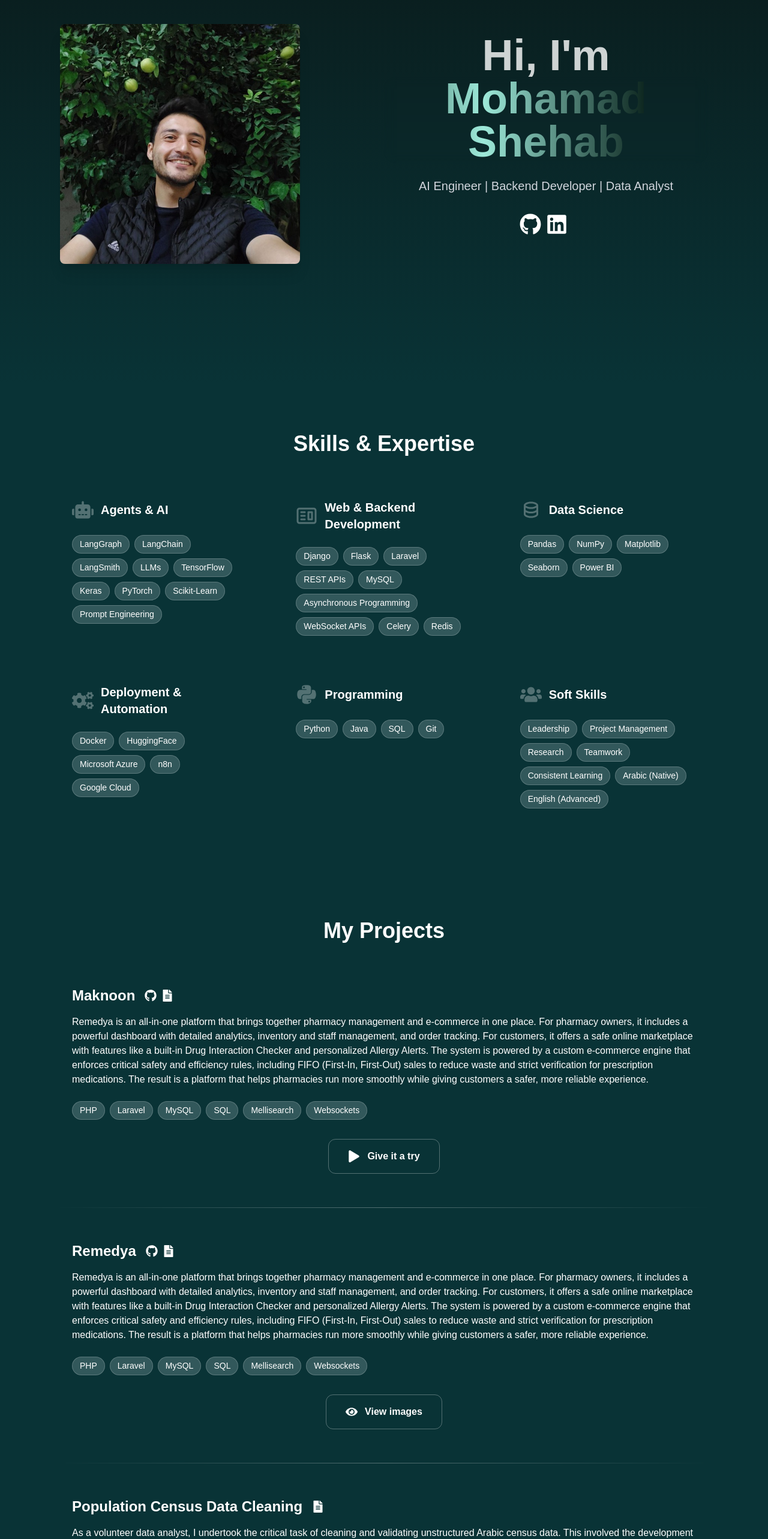
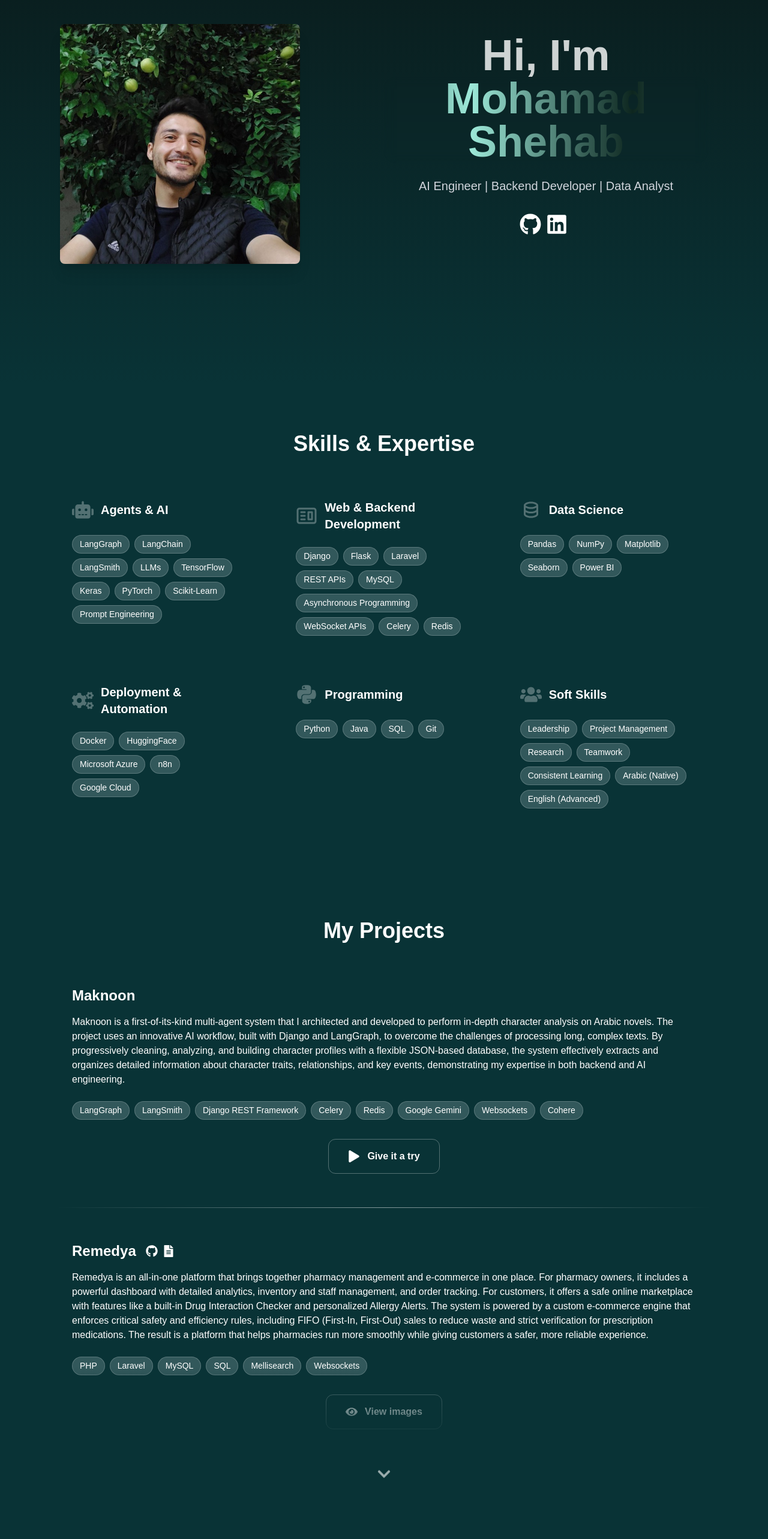
Before and after one commit to mohamadtshehab/portfolio, a Next.js app: page / in a window 1280 px wide. Shown: the part 160-2726 px from the top of the page at 60% size. Built offline with nearby package versions, Linux system fonts and the light colour scheme.

Commit message:
kind of finished?

```diff
--- a/src/app/components/Projects/MainComponents/ProjectCard.tsx
+++ b/src/app/components/Projects/MainComponents/ProjectCard.tsx
@@ -14,7 +14,11 @@ interface ProjectCardProps {
   telegramUrl?: string;
   colabUrl?: string;
   interactive?: boolean;
+  note?: string;
 }
+
+// Global state to track if user has seen the note across all projects
+let globalHasSeenNote = false;
 
 const ProjectCard = ({
   title,
@@ -29,6 +33,7 @@ const ProjectCard = ({
 }: ProjectCardProps) => {
   const [showInteractive, setShowInteractive] = useState(false);
   const [animate, setAnimate] = useState(false);
+  const [showNote, setShowNote] = useState(false);
   const interactiveRef = useRef<HTMLDivElement>(null);
 
   // Animation control for interactive section
@@ -41,6 +46,16 @@ const ProjectCard = ({
   }, [showInteractive]);
 
   const handleTryClick = () => {
+    if (interactive && !globalHasSeenNote) {
+      setShowNote(true);
+    } else {
+      setShowInteractive(true);
+    }
+  };
+
+  const handleNoteAcknowledge = () => {
+    setShowNote(false);
+    globalHasSeenNote = true;
     setShowInteractive(true);
   };
 
@@ -107,7 +122,7 @@ const ProjectCard = ({
           </div>
         </div>
 
-        {!showInteractive ? (
+        {!showInteractive && !showNote ? (
           <>
             <p className="text-white mb-6" dangerouslySetInnerHTML={{ __html: description.replace(/<a /g, `<a class="${styles.link}" `) }} />
 
@@ -142,6 +157,44 @@ const ProjectCard = ({
               </button>
             </div>
           </>
+        ) : showNote ? (
+          <div className="text-center py-8">
+            <div className="bg-white/10 backdrop-blur-sm rounded-lg p-6 max-w-2xl mx-auto border border-white/20">
+              <div className="mb-4">
+                <div className="w-16 h-16 mx-auto mb-4 bg-transparent border-2 border-white/30 rounded-full flex items-center justify-center">
+                  <FaPlay className="text-2xl text-white/80" />
+                </div>
+                <h3 className="text-xl font-semibold text-white mb-3">Interactive Showcase</h3>
+              </div>
+
+              <div className="text-white/90 text-left space-y-3 mb-6">
+                <p>
+                  This interactive showcase represents just a <span className="text-white font-semibold underline">core part</span> of the complete project experience.
+                </p>
+                <p>
+                  While it demonstrates the main functionality and gives you a hands-on feel for the project&apos;s capabilities,
+                  it doesn&apos;t capture the full scope, context, and comprehensive features that make up the entire solution.
+                  This applies to all interactive showcases in this portfolio.
+                </p>
+              </div>
+
+              <div className="flex gap-3 justify-center">
+                <button
+                  onClick={handleNoteAcknowledge}
+                  className="custom-button"
+                >
+                  <FaPlay className="text-lg" />
+                  <span className="font-semibold">Continue to Showcase</span>
+                </button>
+                <button
+                  onClick={() => setShowNote(false)}
+                  className="custom-button"
+                >
+                  Go Back
+                </button>
+              </div>
+            </div>
+          </div>
         ) : (
           <div
             ref={interactiveRef}
--- a/src/app/components/Projects/MainComponents/Projects.tsx
+++ b/src/app/components/Projects/MainComponents/Projects.tsx
@@ -1,9 +1,12 @@
 'use client';
+import { useState } from 'react';
 import ProjectCard from './ProjectCard';
 import projects from './projectsInfo';
-
+import { FaChevronDown } from 'react-icons/fa';
 
 const Projects = () => {
+  const [showAllProjects, setShowAllProjects] = useState(false);
+
   return (
     <section id="projects" className="py-20 relative bg-theme ">
       <div className="max-w-6xl mx-auto px-4 sm:px-6 lg:px-8">
@@ -12,15 +15,43 @@ const Projects = () => {
         </h2>
 
         <div className="space-y-8">
-          {projects.map((project, index) => (
-            <div key={index}>
-              <ProjectCard {...project} />
+          {/* First Two Projects - Always Visible with Fade Effect */}
+          <div className="space-y-8">
+            <ProjectCard {...projects[0]} />
+            <div className="w-full h-px bg-gradient-to-r from-transparent via-white to-transparent opacity-50"></div>
+            <div className="relative">
+              <ProjectCard {...projects[1]} />
+              {/* Fade overlay */}
+              <div className="absolute bottom-0 left-0 right-0 h-32 bg-gradient-to-t from-theme to-transparent pointer-events-none"></div>
+            </div>
+          </div>
 
-              {index < projects.length - 1 && (
-                <div className="w-full h-px bg-gradient-to-r from-transparent via-white to-transparent opacity-30 my-8"></div>
-              )}
+          {/* Arrow Button */}
+          <div className="flex justify-center">
+            <button
+              onClick={() => setShowAllProjects(!showAllProjects)}
+              className="p-3 rounded-full hover:bg-white/10 transition-colors group"
+              title={showAllProjects ? 'Show Less' : `View All Projects (${projects.length - 2} more)`}
+            >
+              <FaChevronDown
+                className={`text-2xl text-white/60 transition-all duration-300 ${
+                  showAllProjects ? 'rotate-180' : 'animate-bounce'
+                } group-hover:text-white/80`}
+              />
+            </button>
+          </div>
+
+          {/* Additional Projects - Conditional */}
+          {showAllProjects && (
+            <div className="space-y-8">
+              {projects.slice(2).map((project, index) => (
+                <div key={index + 1}>
+                  <div className="w-full h-px bg-gradient-to-r from-transparent via-white to-transparent opacity-50 my-8"></div>
+                  <ProjectCard {...project} />
+                </div>
+              ))}
             </div>
-          ))}
+          )}
         </div>
       </div>
     </section>
--- a/src/app/components/Projects/MainComponents/projectsInfo.tsx
+++ b/src/app/components/Projects/MainComponents/projectsInfo.tsx
@@ -9,15 +9,12 @@ import Maknoon from '../Maknoon/index';
 const projects = [
     {
       title: 'Maknoon',
-      description: `Remedya is an all-in-one platform that brings together pharmacy management and e-commerce in one place.
-      For pharmacy owners, it includes a powerful dashboard with detailed analytics, inventory and staff management, and order tracking.
-      For customers, it offers a safe online marketplace with features like a built-in Drug Interaction Checker and personalized Allergy Alerts.
-      The system is powered by a custom e-commerce engine that enforces critical safety and efficiency rules, including
-      FIFO (First-In, First-Out) sales to reduce waste and strict verification for prescription medications.
-      The result is a platform that helps pharmacies run more smoothly while giving customers a safer, more reliable experience.`,
-      technologies: ['PHP', 'Laravel', 'MySQL', 'SQL', 'Mellisearch', 'Websockets', ],
-      githubUrl: 'https://github.com/mohamadtshehab/PROJECT-1',
-      docUrl: 'https://drive.google.com/file/d/1h44eCRw7MZmIHlKdecxkiyCyDWjDSbi9/view?usp=sharing',
+      description: `Maknoon is a first-of-its-kind multi-agent system that I architected and developed to perform in-depth character
+      analysis on Arabic novels. The project uses an innovative AI workflow, built with Django and LangGraph,
+      to overcome the challenges of processing long, complex texts. By progressively cleaning, analyzing, and building character
+      profiles with a flexible JSON-based database, the system effectively extracts and organizes detailed information about
+      character traits, relationships, and key events, demonstrating my expertise in both backend and AI engineering.`,
+      technologies: ['LangGraph', 'LangSmith', 'Django REST Framework', 'Celery', 'Redis', 'Google Gemini', 'Websockets', 'Cohere'],
       interactiveComponent: <Maknoon />,
       interactive: true
     },
--- a/src/app/components/Projects/Maknoon/CharacterProfile.tsx
+++ b/src/app/components/Projects/Maknoon/CharacterProfile.tsx
@@ -2,19 +2,19 @@ import { ArrowLeft } from '@phosphor-icons/react';
 
 const CharacterProfile = ({ character, onBack, onShowNetwork }) => {
   return (
-    <div className="fixed inset-0 z-50 bg-[#111827] text-white animate-fadeIn flex flex-col">
+    <div className="fixed inset-0 z-50 bg-theme-100 text-white animate-fadeIn flex flex-col">
       <div className="p-8 flex-1 overflow-y-auto">
         <div className="flex justify-between items-start mb-6">
           <button
             onClick={onBack}
-            className="flex items-center gap-2 px-4 py-2 bg-blue-600 hover:bg-blue-700 rounded-md transition-colors"
+            className="custom-button"
           >
             <ArrowLeft size={20} />
             Back to Novel
           </button>
           <button
             onClick={() => onShowNetwork(character.id)}
-            className="px-5 py-2.5 bg-green-600 hover:bg-green-700 rounded-md transition-colors"
+            className="custom-button"
           >
             Show Network
           </button>
--- a/src/app/components/Projects/Maknoon/index.tsx
+++ b/src/app/components/Projects/Maknoon/index.tsx
@@ -19,12 +19,14 @@ export default function ReaderScreen() {
   const [activeNetworkElements, setActiveNetworkElements] = useState<ElementDefinition[] | null>(null);
   // Gate: whether the reader has finished reading
   const [hasFinishedReading, setHasFinishedReading] = useState(false);
+  // Note visibility state
+  const [showNote, setShowNote] = useState(true);
 
   // Memoize the global network data so it's only calculated once
   const globalNetworkElements = useMemo(() => generateNetworkElements(), []);
 
   const handleSelectCharacter = (character: Character) => {
-    if (!hasFinishedReading) return;
+    if (!hasFinishedReading || showNote) return;
     setSelectedCharacter(character);
     if (window.innerWidth < 768) {
       setSidebarOpen(false);
@@ -37,12 +39,12 @@ export default function ReaderScreen() {
 
   // --- NEW NETWORK HANDLERS ---
   const handleShowGlobalNetwork = () => {
-    if (!hasFinishedReading) return;
+    if (!hasFinishedReading || showNote) return;
     setActiveNetworkElements(globalNetworkElements);
   };
 
   const handleShowCharacterNetwork = (characterId: string) => {
-    if (!hasFinishedReading) return;
+    if (!hasFinishedReading || showNote) return;
     const elements = generateSingleCharacterNetwork(characterId);
     setActiveNetworkElements(elements);
   };
@@ -54,7 +56,7 @@ export default function ReaderScreen() {
   // Scroll detection for reading completion
   useEffect(() => {
     const scrollContainer = scrollContainerRef.current;
-    if (!scrollContainer) return;
+    if (!scrollContainer || showNote) return;
 
     const handleScroll = () => {
       const { scrollTop, scrollHeight, clientHeight } = scrollContainer as HTMLDivElement;
@@ -70,12 +72,31 @@ export default function ReaderScreen() {
     return () => {
       scrollContainer.removeEventListener('scroll', handleScroll);
     };
-  }, []);
+  }, [showNote]);
 
   return (
     <div className="relative flex min-h-screen w-full flex-col bg-neutral-50 font-sans text-neutral-800">
+      {/* Note overlay */}
+      {showNote && (
+        <div
+          className="absolute top-4 left-1/2 transform -translate-x-1/2 z-50 bg-theme-100 text-white p-4 rounded-lg shadow-lg max-w-md mx-4 cursor-pointer"
+          onClick={() => setShowNote(false)}
+        >
+          <div className="flex items-start gap-3">
+            <div className="flex-shrink-0 w-6 h-6 bg-white/20 rounded-full flex items-center justify-center">
+              <span className="text-sm">ℹ️</span>
+            </div>
+            <div className="text-sm">
+              <p className="font-semibold mb-1">Note:</p>
+              <p>This interactive demo uses a real story to demonstrate the project&apos;s capabilities. Character names have been changed to protect privacy while maintaining the narrative flow.</p>
+              <p><b>Click on me to start the demo.</b></p>
+            </div>
+          </div>
+        </div>
+      )}
+
       <div className="flex h-screen max-h-screen overflow-hidden">
-        {hasFinishedReading && (
+        {hasFinishedReading && !showNote && (
           <Sidebar
             isSidebarOpen={isSidebarOpen}
             profiles={characterProfiles}
@@ -85,12 +106,12 @@ export default function ReaderScreen() {
         )}
 
         <div className="flex-1 flex flex-col h-screen">
-          <Header onToggleSidebar={() => setSidebarOpen(!isSidebarOpen)} hasFinishedReading={hasFinishedReading} />
+          <Header onToggleSidebar={() => setSidebarOpen(!isSidebarOpen)} hasFinishedReading={hasFinishedReading && !showNote} showNote={showNote} />
           <NovelText scrollRef={scrollContainerRef} />
         </div>
       </div>
 
-      {hasFinishedReading && selectedCharacter && (
+      {hasFinishedReading && !showNote && selectedCharacter && (
         <CharacterProfile
           character={selectedCharacter}
           onBack={handleBackToNovel}
@@ -99,7 +120,7 @@ export default function ReaderScreen() {
       )}
 
       {/* Conditionally render the network if there are active elements */}
-      {hasFinishedReading && activeNetworkElements && (
+      {hasFinishedReading && !showNote && activeNetworkElements && (
         <CharacterNetwork
           elements={activeNetworkElements}
           onClose={handleHideNetwork}
--- a/src/app/globals.css
+++ b/src/app/globals.css
@@ -225,6 +225,34 @@ body {
   transform: scale(0.95);
 }
 
+
+
+
+
+
+.network-button {
+  background-color: rgba(255, 255, 255, 0.1);
+  color: white;
+  padding: 1rem 1rem;
+  border-radius: 0.75rem;
+  display: flex;
+  align-items: center;
+  gap: 0.75rem;
+  border: 1px solid rgba(255, 255, 255, 0.3);
+  transition: all 200ms ease;
+  transform: scale(1);
+}
+
+.network-button:hover {
+  background-color: rgba(255, 255, 255, 0.1);
+  transform: scale(1.05);
+  box-shadow: 0 10px 15px -3px rgba(0, 0, 0, 0.1), 0 4px 6px -2px rgba(0, 0, 0, 0.05);
+}
+
+.network-button:active {
+  transform: scale(0.95);
+}
+
 .external-link {
   color: white;
   margin-right: 0.5rem;
@@ -284,3 +312,20 @@ body {
 .nav-link:hover {
   color: var(--color-theme-200);
 }
+
+.custom-tooltip {
+  position: absolute;
+  left: 100%;
+  top: 0;
+  z-index: 10;
+  width: 18rem;
+  border-radius: 0.5rem;
+  background-color: var(--color-theme-100);
+  color: white;
+  font-size: 0.75rem;
+  padding: 0.75rem 1rem;
+  box-shadow: 0 10px 15px -3px rgba(0, 0, 0, 0.1), 0 4px 6px -2px rgba(0, 0, 0, 0.05);
+  cursor: pointer;
+  white-space: normal;
+  word-break: break-words;
+}
```
Also changed, not shown: src/app/components/Projects/Maknoon/CharacterNetwork.tsx (+8 -8 lines), src/app/components/Projects/Maknoon/Header.tsx (+11 -4 lines), src/app/components/Projects/Maknoon/Sidebar.tsx (+11 -12 lines).
